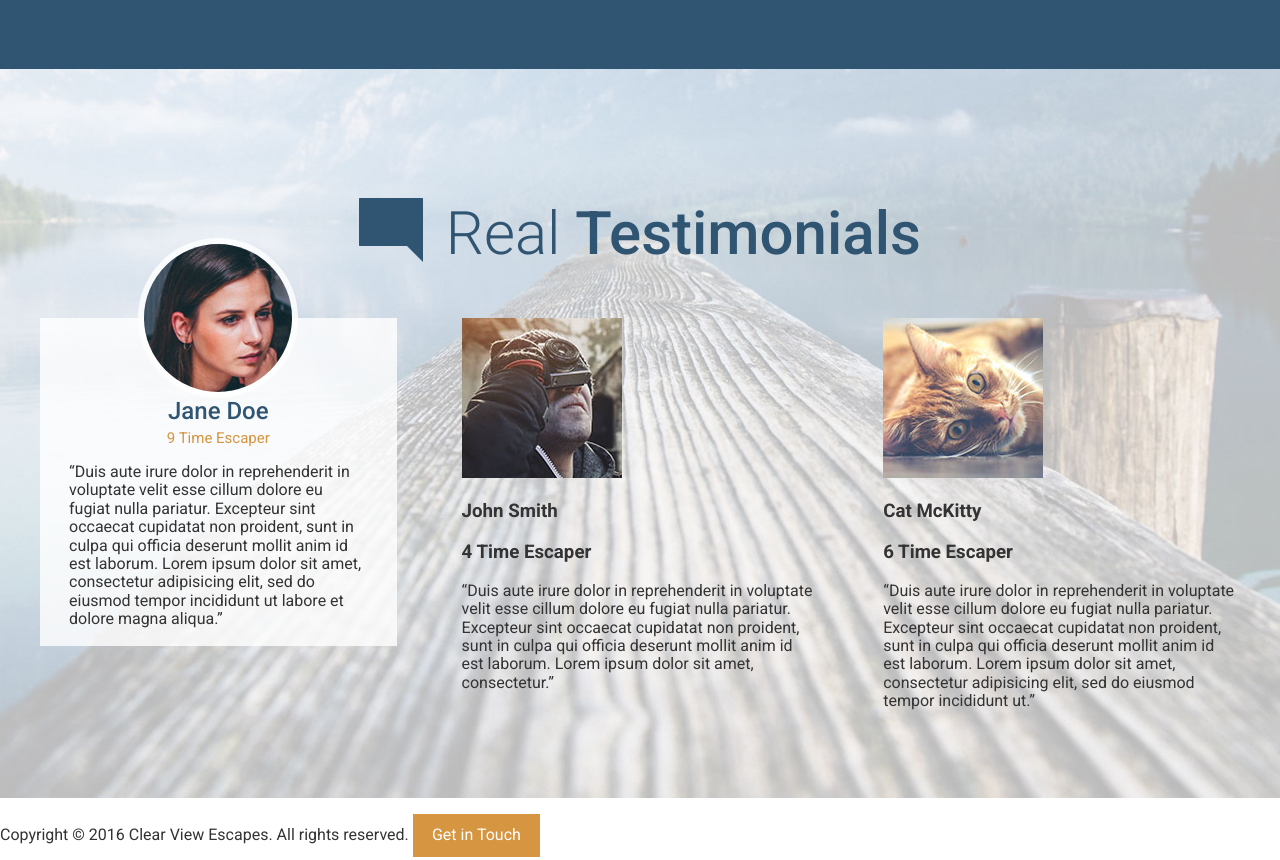
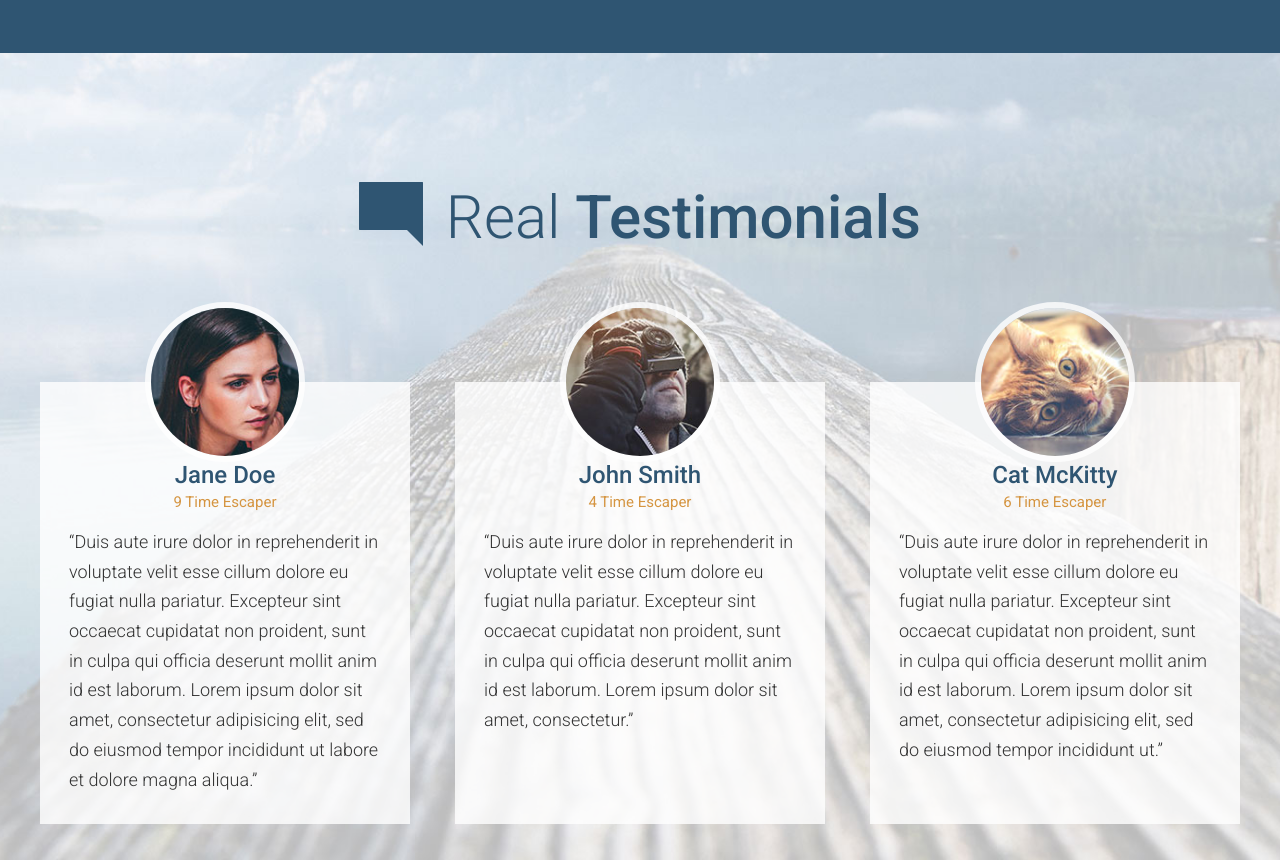
Before and after one commit to aschambers/travel-site, a website: page app/index.html in a window 1280 px wide. Shown: the part 2982-3842 px from the top of the page. Drawn offline with Linux system fonts and the light colour scheme.

Commit message:
finish testimonial section

```diff
--- a/app/assets/styles/base/_mixins.css
+++ b/app/assets/styles/base/_mixins.css
@@ -11,7 +11,7 @@
 }
 
 @define-mixin atLarge {
-	@media (min-width: 1200px) {
+	@media (min-width: 1010px) {
 		@mixin-content;
 	}
 }
--- a/app/assets/styles/modules/_page-section.css
+++ b/app/assets/styles/modules/_page-section.css
@@ -6,13 +6,33 @@
 		padding: 4.5rem 0;
 	}
 
+	&--no-b-padding-until-medium {
+		padding-bottom: 0;
+
+		@mixin atMedium {
+			padding-bottom: 4.5rem;
+		}
+	}
+
+	&--no-b-padding-until-large {
+		padding-bottom: 0;
+
+		@mixin atLarge {
+			padding-bottom: 4.5rem;
+		}
+	}
+
 	&--blue {
 		background-color: $mainBlue;
 		color: #FFF;
 	}
 
 	&--testimonials {
-		background: url('/assets/images/testimonials-bg.jpg') top center no-repeat;
-		background-size: cover;
+		background-color: #e0e6ef;
+
+		@mixin atLarge {
+			background: url('/assets/images/testimonials-bg.jpg') top center no-repeat;
+			background-size: cover;
+		}
 	}
 }
--- a/app/assets/styles/modules/_row.css
+++ b/app/assets/styles/modules/_row.css
@@ -1,5 +1,9 @@
 .row {
 	@mixin clearfix;
+
+	&--t-padding {
+		padding-top: 80px;
+	}
 
 	&--gutters {
 		/* give gutter parent margin to match the child and remove last gutter after text */
@@ -8,6 +12,10 @@
 
 	&--gutters-large {
 		margin-right:-100px;
+	}
+
+	&--gutters-small {
+		margin-right:-45px;
 	}
 
 	&--gutters > div {
@@ -20,11 +28,20 @@
 		padding-right: 100px;
 	}
 
+	&--gutters-small > div {
+		padding-right: 45px;
+	}
+
 	&__b-margin-until-medium {
 		margin-bottom: 1rem;
 	}
 	/* only use this column layout for screens with medium width or above, otherwise use default */
 	@mixin atMedium {
+
+		&__b-margin-until-medium {
+			margin-bottom: 0;
+		}
+
 		&__medium-4 {
 			float: left;
 			width: 33.33%;
@@ -48,4 +65,57 @@
 			width: 63%;
 		}
 	}
+
+	@mixin atLarge {
+
+		&__b-margin-until-large {
+			margin-bottom: 0;
+		}
+
+		&__large-4 {
+			float: left;
+			width: 33.33%;
+		}
+
+		&__large-4--larger {
+			width: 37%;
+		}
+
+		&__large-6 {
+			float: left;
+			width: 50%;
+		}
+
+		&__large-8 {
+			float: left;
+			width: 66.66%;
+		}
+
+		&__large-8--smaller {
+			width: 63%;
+		}
+	}
+
+	/* begin equal height rules */
+	&--equal-height-at-medium {
+		@mixin atMedium {
+			display: flex;
+		}
+		/* select all columns and use flex display to stretch to parent */
+		& > div {
+			display: flex;
+		}
+	}
+
+	&--equal-height-at-large {
+		@mixin atLarge {
+			display: flex;
+		}
+		/* select all columns and use flex display to stretch to parent */
+		& > div {
+			display: flex;
+		}
+	}
+
+
 }
--- a/app/assets/styles/modules/_testimonial.css
+++ b/app/assets/styles/modules/_testimonial.css
@@ -1,6 +1,16 @@
 .testimonial {
 	background-color: rgba(255, 255, 255, 0.8);
-	padding: 0 1.8125rem 1px 1.8125rem;
+	padding: 0 18px 1px 18px;
+	margin-bottom: 98px;
+
+	@mixin atLarge {
+		margin-bottom: 0;
+		padding: 0 1.8125rem 1px 1.8125rem;
+	}
+
+	&--last {
+		margin-bottom: 0;
+	}
 
 	&__photo {
 		border-radius: 80px;
--- a/app/assets/styles/modules/_wrapper.css
+++ b/app/assets/styles/modules/_wrapper.css
@@ -9,6 +9,26 @@
 
 	&--medium {
 		max-width: 976px;
+	}
+
+	&--no-padding-until-medium {
+		padding-left: 0;
+		padding-right: 0;
+
+		@mixin atMedium {
+			padding-left: 18px;
+			padding-right: 18px;
+		}
+	}
+
+	&--no-padding-until-large {
+		padding-left: 0;
+		padding-right: 0;
+
+		@mixin atLarge {
+			padding-left: 18px;
+			padding-right: 18px;
+		}
 	}
 	/* we don't want nested padding to take place, so remove it for nested elements */
 	.wrapper {
--- a/app/index.html
+++ b/app/index.html
@@ -108,32 +108,40 @@
     </div>
   </div>
 
-  <div id="testimonials" class="page-section page-section--testimonials">
-    <div class="wrapper">
+  <div id="testimonials" class="page-section page-section--no-b-padding-until-large page-section--testimonials">
+    <div class="wrapper wrapper--no-padding-until-large">
       <h2 class="section-title section-title--blue"><img class="section-title__icon" src="assets/images/icons/comment.svg"> Real <strong>Testimonials</strong></h2>
 
-      <div class="row row--gutters">
-        <div class="row__medium-4">
+      <div class="row row--gutters row--equal-height-at-large row--gutters-small row--t-padding generic-content-container">
+        <div class="row__large-4">
           <div class="testimonial">
             <div class="testimonial__photo">
-              <img src="assets/images/testimonial-jane.jpg">
+              <img sizes="160px" srcset="assets/images/testimonial-jane.jpg 160w, assets/images/testimonial-jane-hi-dpi.jpg 320w" alt="Jane Doe">
             </div>
             <h3 class="testimonial__title">Jane Doe</h3>
             <h4 class="testimonial__subtitle">9 Time Escaper</h4>
             <p>&ldquo;Duis aute irure dolor in reprehenderit in voluptate velit esse cillum dolore eu fugiat nulla pariatur. Excepteur sint occaecat cupidatat non proident, sunt in culpa qui officia deserunt mollit anim id est laborum. Lorem ipsum dolor sit amet, consectetur adipisicing elit, sed do eiusmod tempor incididunt ut labore et dolore magna aliqua.&rdquo;</p>
           </div>
         </div>
-        <div class="row__medium-4">
-          <img src="assets/images/testimonial-john.jpg">
-          <h3>John Smith</h3>
-          <h3>4 Time Escaper</h3>
-          <p>&ldquo;Duis aute irure dolor in reprehenderit in voluptate velit esse cillum dolore eu fugiat nulla pariatur. Excepteur sint occaecat cupidatat non proident, sunt in culpa qui officia deserunt mollit anim id est laborum. Lorem ipsum dolor sit amet, consectetur.&rdquo;</p>
+        <div class="row__large-4">
+          <div class="testimonial">
+            <div class="testimonial__photo">
+              <img sizes="160px" srcset="assets/images/testimonial-john.jpg 160w, assets/images/testimonial-john-hi-dpi.jpg 320w" alt="John Smith">
+            </div>
+            <h3 class="testimonial__title">John Smith</h3>
+            <h4 class="testimonial__subtitle">4 Time Escaper</h4>
+            <p>&ldquo;Duis aute irure dolor in reprehenderit in voluptate velit esse cillum dolore eu fugiat nulla pariatur. Excepteur sint occaecat cupidatat non proident, sunt in culpa qui officia deserunt mollit anim id est laborum. Lorem ipsum dolor sit amet, consectetur.&rdquo;</p>
+          </div>
         </div>
-        <div class="row__medium-4">
-          <img src="assets/images/testimonial-cat.jpg">
-          <h3>Cat McKitty</h3>
-          <h3>6 Time Escaper</h3>
-          <p>&ldquo;Duis aute irure dolor in reprehenderit in voluptate velit esse cillum dolore eu fugiat nulla pariatur. Excepteur sint occaecat cupidatat non proident, sunt in culpa qui officia deserunt mollit anim id est laborum. Lorem ipsum dolor sit amet, consectetur adipisicing elit, sed do eiusmod tempor incididunt ut.&rdquo;</p>
+        <div class="row__large-4">
+          <div class="testimonial testimonial--last">
+            <div class="testimonial__photo">
+              <img sizes="160px" srcset="assets/images/testimonial-cat.jpg 160w, assets/images/testimonial-cat-hi-dpi.jpg 320w" alt="Cat McKitty">
+            </div>
+            <h3 class="testimonial__title">Cat McKitty</h3>
+            <h4 class="testimonial__subtitle">6 Time Escaper</h4>
+            <p>&ldquo;Duis aute irure dolor in reprehenderit in voluptate velit esse cillum dolore eu fugiat nulla pariatur. Excepteur sint occaecat cupidatat non proident, sunt in culpa qui officia deserunt mollit anim id est laborum. Lorem ipsum dolor sit amet, consectetur adipisicing elit, sed do eiusmod tempor incididunt ut.&rdquo;</p>
+          </div>
         </div>
       </div>
     </div>
--- a/app/temp/styles/styles.css
+++ b/app/temp/styles/styles.css
@@ -601,6 +601,32 @@ a {
 		max-width: 976px;
 	}
 
+.wrapper--no-padding-until-medium {
+		padding-left: 0;
+		padding-right: 0;
+	}
+
+@media (min-width: 800px) {
+
+.wrapper--no-padding-until-medium {
+			padding-left: 18px;
+			padding-right: 18px
+	}
+	}
+
+.wrapper--no-padding-until-large {
+		padding-left: 0;
+		padding-right: 0;
+	}
+
+@media (min-width: 1010px) {
+
+.wrapper--no-padding-until-large {
+			padding-left: 18px;
+			padding-right: 18px
+	}
+	}
+
 /* we don't want nested padding to take place, so remove it for nested elements */
 
 .wrapper .wrapper {
@@ -631,14 +657,43 @@ a {
 }
 	}
 
+.page-section--no-b-padding-until-medium {
+		padding-bottom: 0;
+	}
+
+@media (min-width: 800px) {
+
+.page-section--no-b-padding-until-medium {
+			padding-bottom: 4.5rem
+	}
+	}
+
+.page-section--no-b-padding-until-large {
+		padding-bottom: 0;
+	}
+
+@media (min-width: 1010px) {
+
+.page-section--no-b-padding-until-large {
+			padding-bottom: 4.5rem
+	}
+	}
+
 .page-section--blue {
 		background-color: #2f5572;
 		color: #FFF;
 	}
 
 .page-section--testimonials {
-		background: url('/assets/images/testimonials-bg.jpg') top center no-repeat;
-		background-size: cover;
+		background-color: #e0e6ef;
+	}
+
+@media (min-width: 1010px) {
+
+.page-section--testimonials {
+			background: url('/assets/images/testimonials-bg.jpg') top center no-repeat;
+			background-size: cover
+	}
 	}
 
 .headline {
@@ -704,6 +759,10 @@ a {
 		display:table;
 	}
 
+.row--t-padding {
+		padding-top: 80px;
+	}
+
 .row--gutters {
 		/* give gutter parent margin to match the child and remove last gutter after text */
 		margin-right: -65px;
@@ -711,6 +770,10 @@ a {
 
 .row--gutters-large {
 		margin-right:-100px;
+	}
+
+.row--gutters-small {
+		margin-right:-45px;
 	}
 
 .row--gutters > div {
@@ -723,6 +786,10 @@ a {
 		padding-right: 100px;
 	}
 
+.row--gutters-small > div {
+		padding-right: 45px;
+	}
+
 .row__b-margin-until-medium {
 		margin-bottom: 1rem;
 	}
@@ -730,6 +797,11 @@ a {
 /* only use this column layout for screens with medium width or above, otherwise use default */
 
 @media (min-width: 800px) {
+
+		.row__b-margin-until-medium {
+			margin-bottom: 0;
+		}
+
 		.row__medium-4 {
 			float: left;
 			width: 33.33%;
@@ -753,6 +825,72 @@ a {
 			width: 63%;
 		}
 	}
+
+@media (min-width: 1010px) {
+
+		.row__b-margin-until-large {
+			margin-bottom: 0;
+		}
+
+		.row__large-4 {
+			float: left;
+			width: 33.33%;
+		}
+
+		.row__large-4--larger {
+			width: 37%;
+		}
+
+		.row__large-6 {
+			float: left;
+			width: 50%;
+		}
+
+		.row__large-8 {
+			float: left;
+			width: 66.66%;
+		}
+
+		.row__large-8--smaller {
+			width: 63%;
+		}
+	}
+
+/* begin equal height rules */
+
+@media (min-width: 800px) {
+
+.row--equal-height-at-medium {
+			display: -webkit-box;
+			display: -ms-flexbox;
+			display: flex
+	}
+	}
+
+/* select all columns and use flex display to stretch to parent */
+
+.row--equal-height-at-medium > div {
+			display: -webkit-box;
+			display: -ms-flexbox;
+			display: flex;
+		}
+
+@media (min-width: 1010px) {
+
+.row--equal-height-at-large {
+			display: -webkit-box;
+			display: -ms-flexbox;
+			display: flex
+	}
+	}
+
+/* select all columns and use flex display to stretch to parent */
+
+.row--equal-height-at-large > div {
+			display: -webkit-box;
+			display: -ms-flexbox;
+			display: flex;
+		}
 
 .generic-content-container p {
 		font-weight: 300;
@@ -858,8 +996,21 @@ a {
 
 .testimonial {
 	background-color: rgba(255, 255, 255, 0.8);
-	padding: 0 1.8125rem 1px 1.8125rem;
+	padding: 0 18px 1px 18px;
+	margin-bottom: 98px;
 }
+
+@media (min-width: 1010px) {
+
+.testimonial {
+		margin-bottom: 0;
+		padding: 0 1.8125rem 1px 1.8125rem
+}
+	}
+
+.testimonial--last {
+		margin-bottom: 0;
+	}
 
 .testimonial__photo {
 		border-radius: 80px;
```
